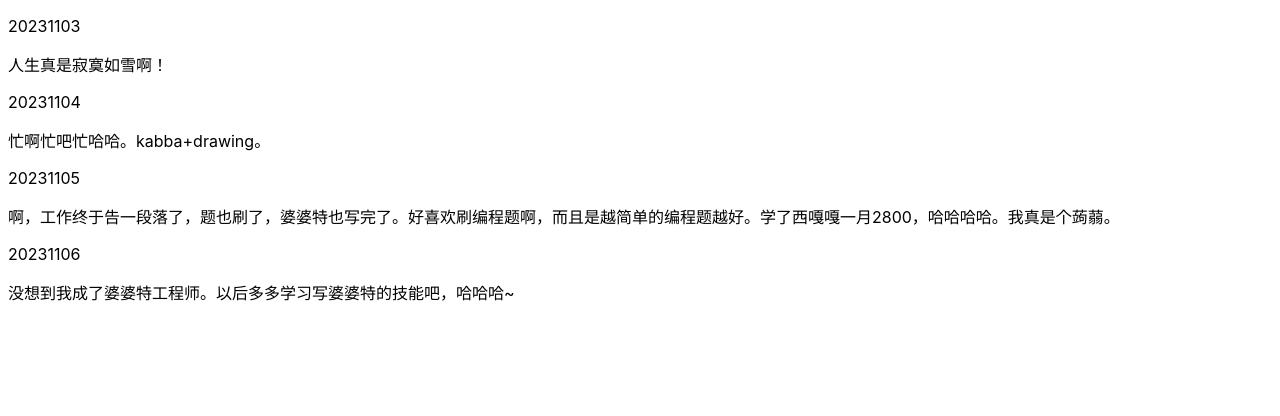
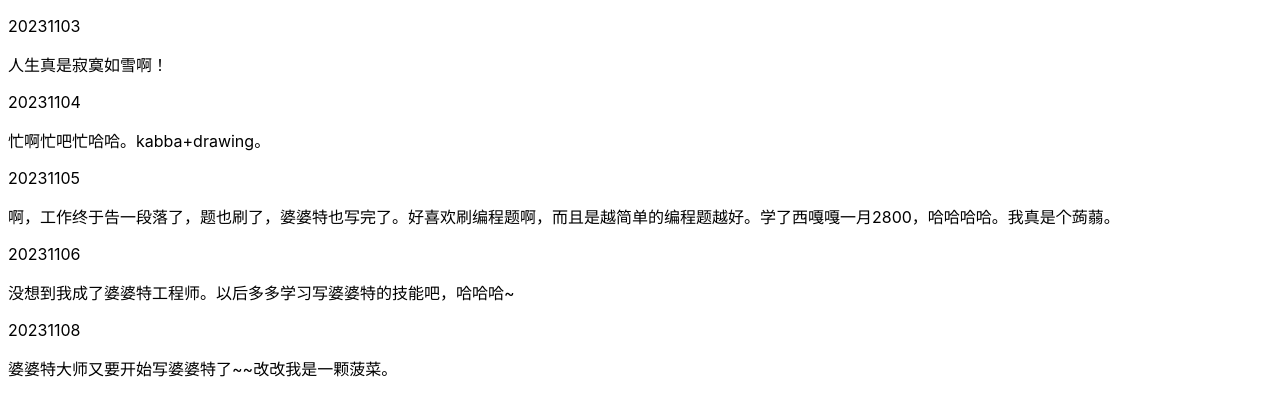
Before and after one commit to memorycancel/blog, a Jekyll site: the page built from index.md, in a window 1280 px wide. Shown: the top 416 px of the page. Built offline with Jekyll 4.4.1, drawn with Linux system fonts in a browser that asks for light colours.

Commit message:
Update index.md

```diff
--- a/index.md
+++ b/index.md
@@ -18,3 +18,7 @@ title: "汤米的博客"
 20231106
 
 没想到我成了婆婆特工程师。以后多多学习写婆婆特的技能吧，哈哈哈~
+
+20231108
+
+婆婆特大师又要开始写婆婆特了~~改改我是一颗菠菜。
```
